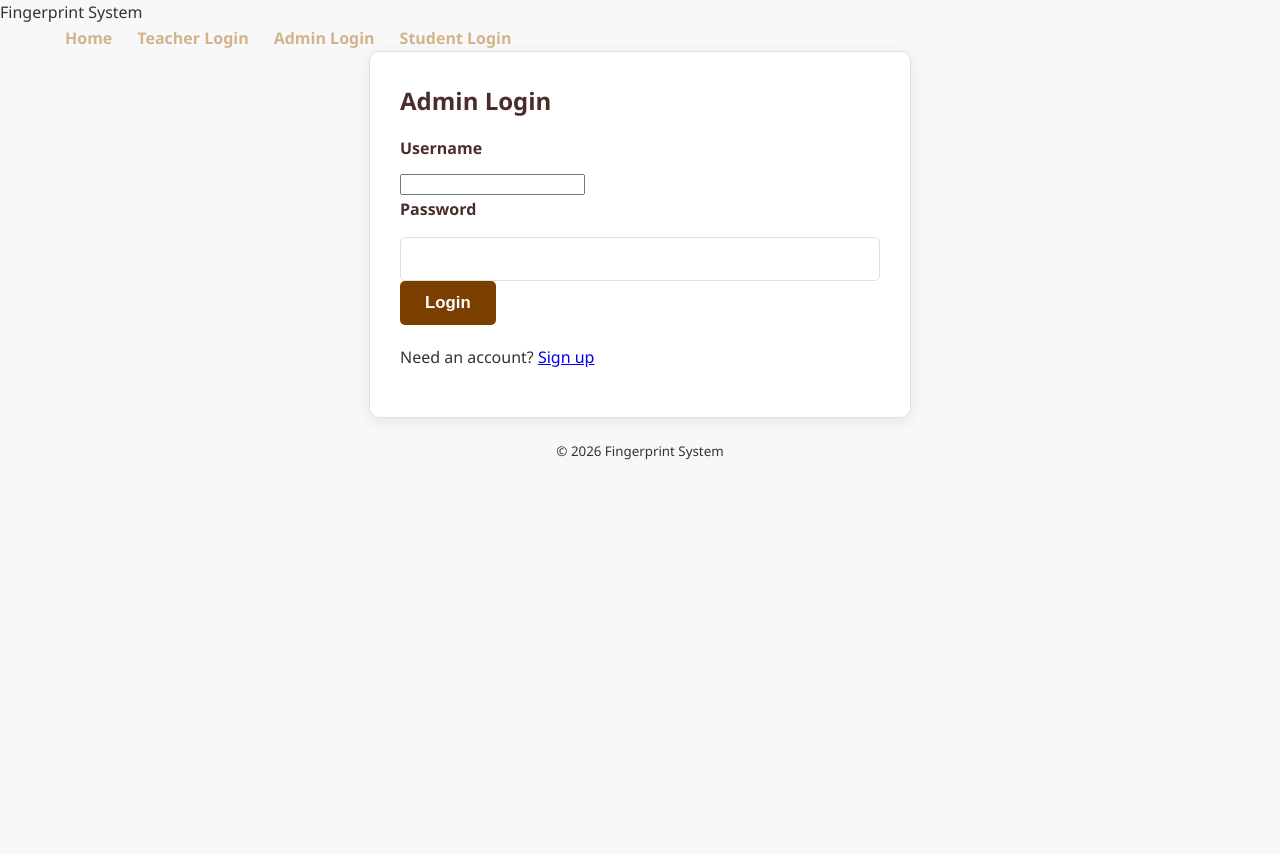
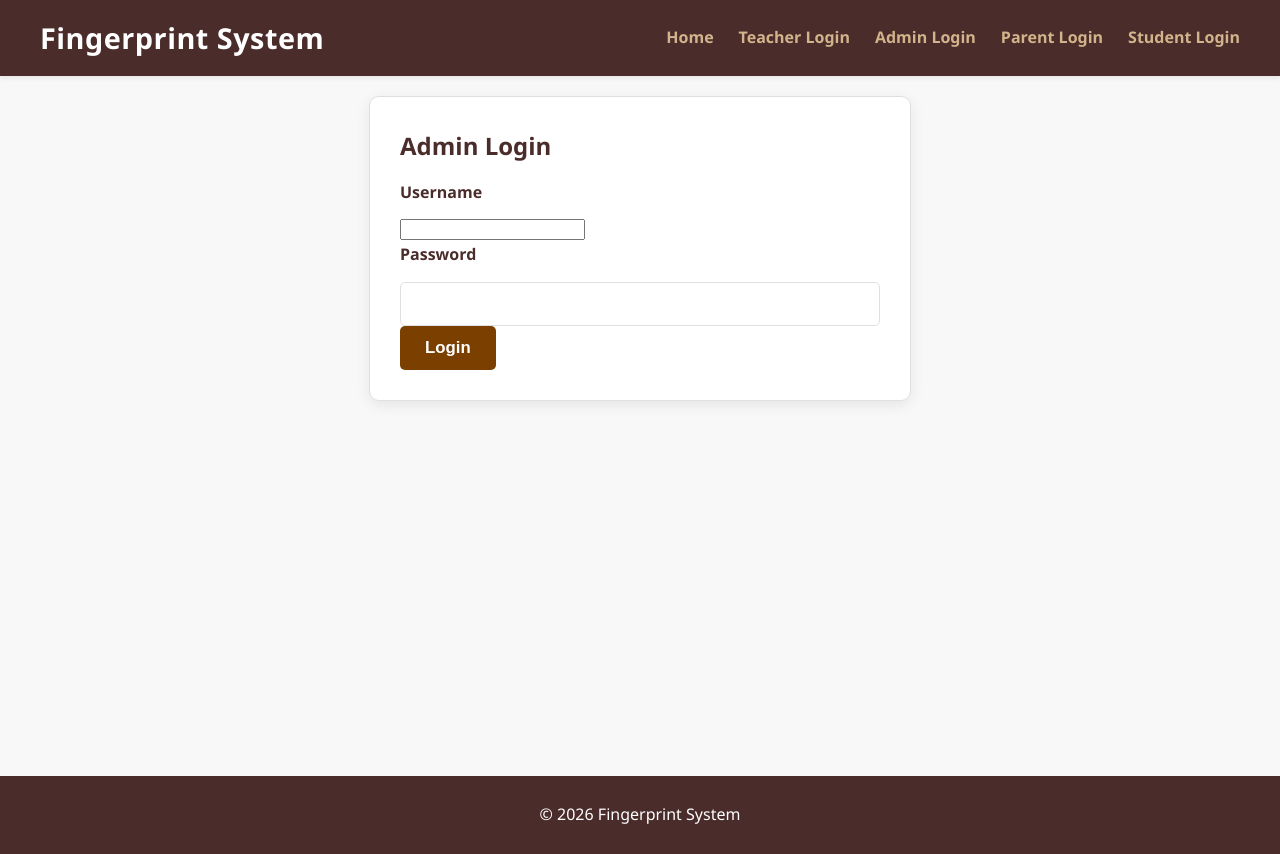
Before and after one commit to jamiemkariuki/Fingerprint-System-Beta, a Flask app: page /admin/login in a window 1280 px wide. Before the commit the page ends 460 px from the top, so only its background shows below. Run offline with Flask 3, Linux system fonts and the light colour scheme.

Commit message:
feat(ui): redesign navigation and layout; fix admin login; ensure robust template rendering across all pages

```diff
--- a/static/style.css
+++ b/static/style.css
@@ -37,13 +37,13 @@ body {
 }
 
 /* Header and Navigation */
-header {
+.header {
     background: var(--brown-dark);
     padding: 15px 0;
     box-shadow: 0 2px 5px var(--shadow-color);
 }
 
-nav {
+.nav {
     display: flex;
     justify-content: space-between;
     align-items: center;
@@ -52,7 +52,7 @@ nav {
     padding: 0 20px;
 }
 
-nav .brand {
+.brand {
     font-size: 1.8em;
     font-weight: 700;
     color: var(--text-light);
@@ -60,7 +60,7 @@ nav .brand {
     letter-spacing: 0.5px;
 }
 
-nav ul {
+.nav-links {
     list-style: none;
     margin: 0;
     padding: 0;
@@ -68,11 +68,11 @@ nav ul {
     align-items: center;
 }
 
-nav ul li {
+.nav-links li {
     margin-left: 25px;
 }
 
-nav ul li a {
+.nav-links a {
     text-decoration: none;
     color: var(--brown-light);
     font-weight: 600;
@@ -81,7 +81,7 @@ nav ul li a {
     position: relative;
 }
 
-nav ul li a::after {
+.nav-links a::after {
     content: '';
     position: absolute;
     width: 0%;
@@ -92,11 +92,11 @@ nav ul li a::after {
     transition: width 0.3s ease-out;
 }
 
-nav ul li a:hover::after, nav ul li a.active::after {
+.nav-links a:hover::after, .nav-links a.active::after {
     width: 100%;
 }
 
-nav ul li a:hover {
+.nav-links a:hover {
     color: var(--white);
     transform: translateY(-2px);
 }
@@ -130,6 +130,11 @@ nav ul li a:hover {
 .btn-secondary:hover {
     background-color: var(--brown-medium);
     color: var(--text-light);
+}
+
+.btn-small {
+    padding: 8px 15px;
+    font-size: 0.9em;
 }
 
 /* Cards */
@@ -258,23 +263,36 @@ table tbody tr:hover {
     gap: 25px;
 }
 
+/* Main and Footer */
+.main {
+    min-height: calc(100vh - 140px); /* Adjust for header and footer */
+    padding: 20px;
+}
+
+.footer {
+    background: var(--brown-dark);
+    color: var(--text-light);
+    text-align: center;
+    padding: 10px 0;
+}
+
 /* Responsive adjustments */
 @media (max-width: 768px) {
     body {
         font-size: 0.95rem;
     }
 
-    nav {
+    .nav {
         flex-direction: column;
         align-items: flex-start;
     }
 
-    nav ul {
+    .nav-links {
         margin-top: 15px;
         flex-wrap: wrap;
     }
 
-    nav ul li {
+    .nav-links li {
         margin-left: 0;
         margin-right: 15px;
         margin-bottom: 10px;
@@ -311,7 +329,7 @@ table tbody tr:hover {
 }
 
 @media (max-width: 480px) {
-    nav .brand {
+    .brand {
         font-size: 1.5em;
     }
 
--- a/templates/admin_login.html
+++ b/templates/admin_login.html
@@ -10,6 +10,5 @@
         <input id="password" type="password" name="password" required>
         <button type="submit">Login</button>
     </form>
-    <p class="mt-20">Need an account? <a href="{{ url_for('admin.admin_signup') }}">Sign up</a></p>
 </div>
 {% endblock %}
--- a/templates/base.html
+++ b/templates/base.html
@@ -7,11 +7,10 @@
     <link rel="stylesheet" href="{{ url_for('static', filename='style.css') }}">
   </head>
   <body>
-    <div class="layout">
-      <aside class="sidebar" aria-label="Admin navigation">
-        <div class="brand">Fingerprint System</div>
-        <nav class="sidebar-nav">
-          <ul>
+    <header class="header">
+      <nav class="nav">
+        <a href="{{ url_for('main.home') }}" class="brand">Fingerprint System</a>
+        <ul class="nav-links">
           {% if session.get('admin_id') %}
             <li><a href="{{ url_for('admin.admin_dashboard') }}">Admin Dashboard</a></li>
             <li><a href="{{ url_for('admin.admin_logout') }}">Logout</a></li>
@@ -28,13 +27,14 @@
             <li><a href="{{ url_for('main.home') }}">Home</a></li>
             <li><a href="{{ url_for('teacher.teacher_login') }}">Teacher Login</a></li>
             <li><a href="{{ url_for('admin.admin_login') }}">Admin Login</a></li>
+            <li><a href="{{ url_for('parent.parent_login') }}">Parent Login</a></li>
             <li><a href="{{ url_for('student.student_login') }}">Student Login</a></li>
           {% endif %}
         </ul>
       </nav>
-      </aside>
+    </header>
 
-      <main class="content" role="main">
+    <main class="main">
       {% with messages = get_flashed_messages(with_categories=true) %}
         {% if messages %}
           {% for category, message in messages %}
@@ -45,10 +45,9 @@
 
       {% block content %}{% endblock %}
     </main>
-    </div>
 
-    <footer class="footer container text-center mt-20">
-      <small>&copy; 2026 Fingerprint System</small>
+    <footer class="footer">
+      <p>&copy; 2026 Fingerprint System</p>
     </footer>
   </body>
 </html>
```
Lines whose indentation alone changed are shown as unchanged.
